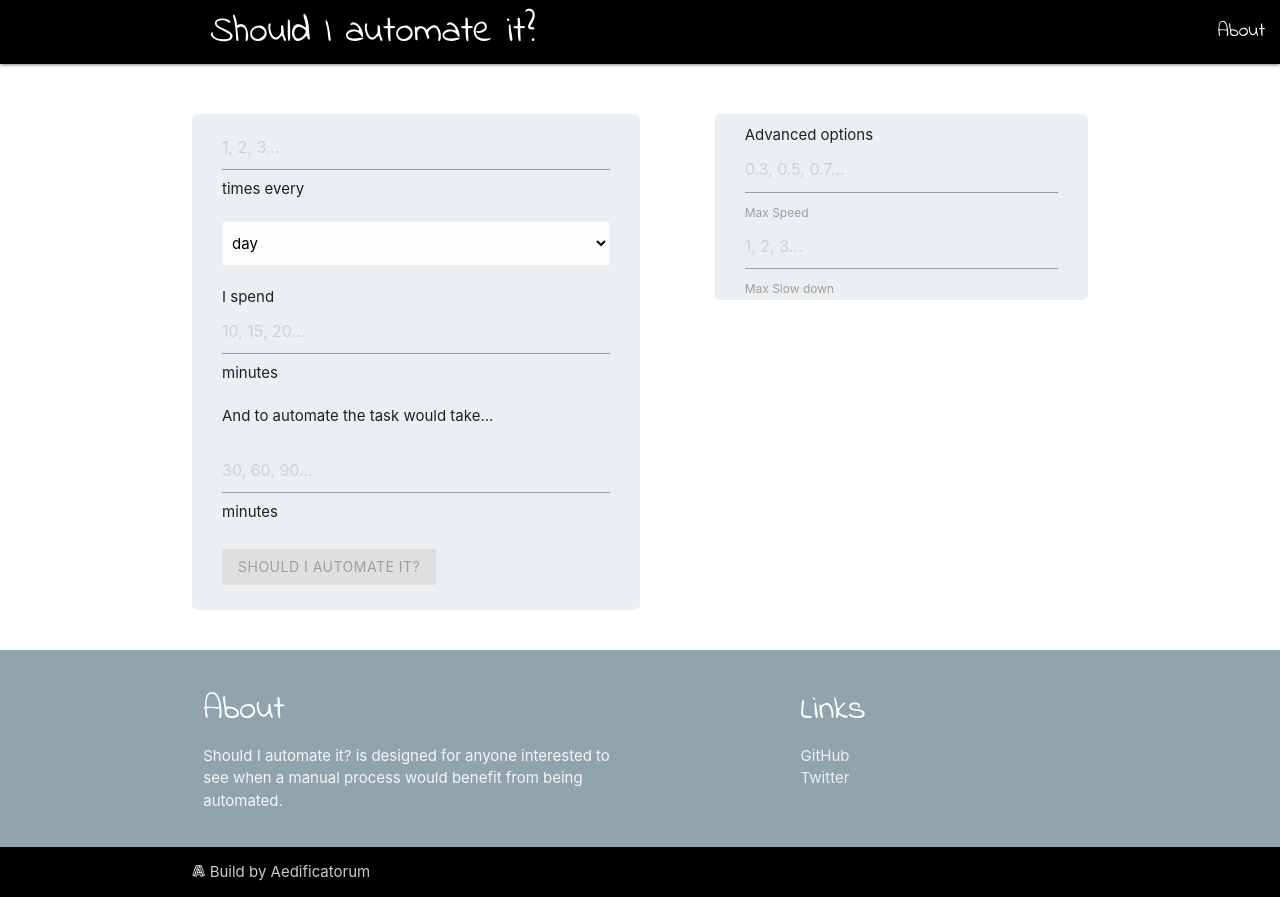
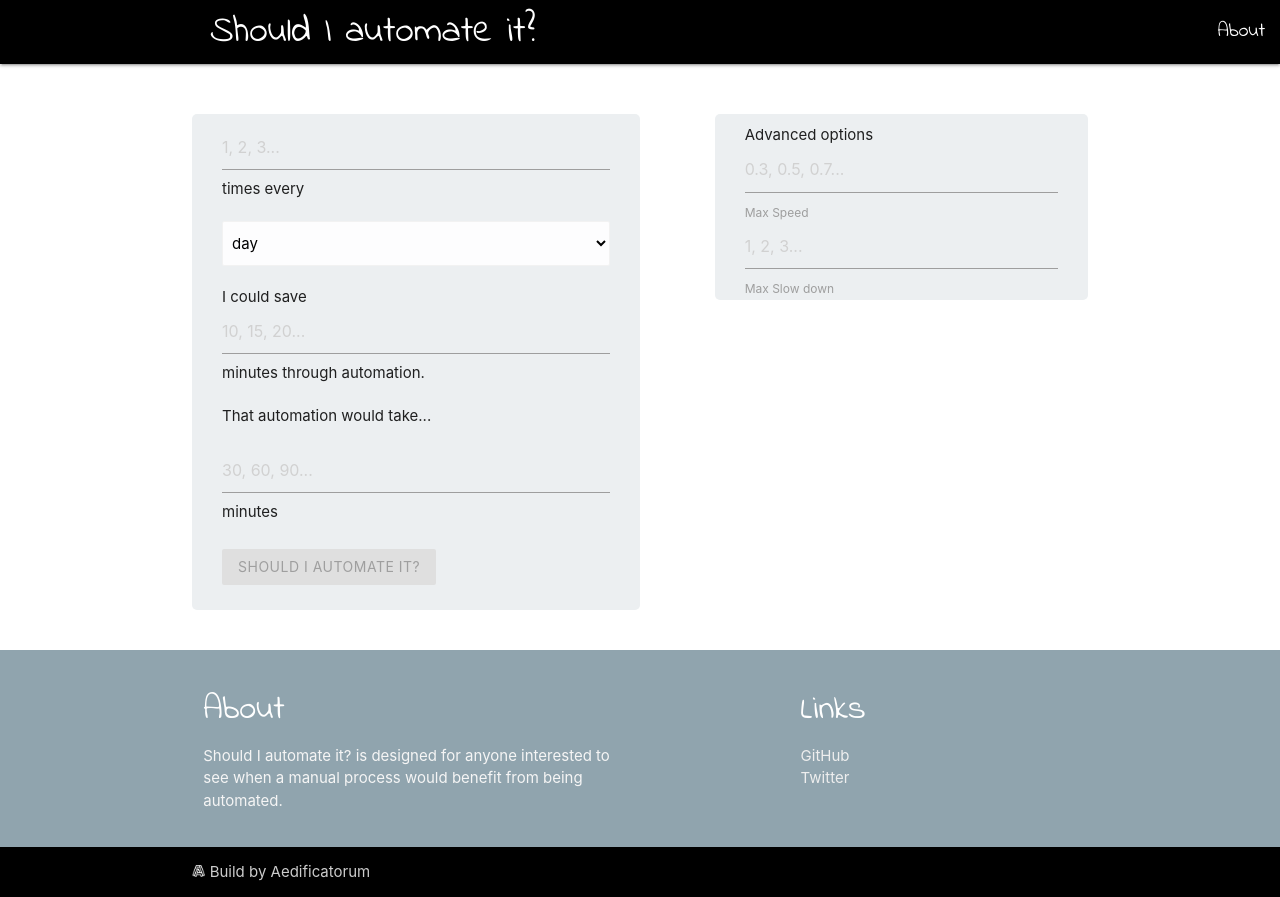
Before and after one commit to aedificatorum/shouldiautomateit, a React (Create React App) app: page / in a window 1280 px wide. Built offline with nearby package versions, Linux system fonts and the light colour scheme.

Commit message:
Reword automate to time saved

```diff
--- a/src/App.js
+++ b/src/App.js
@@ -74,7 +74,7 @@ class App extends Component {
                 placeholder="1, 2, 3..."
                 className="tooltipped"
                 data-position="left"
-                data-tooltip="Task's frequency"
+                data-tooltip="How often you do it"
                 onChange={this.handleChange}
               />
               <span>
@@ -94,23 +94,25 @@ class App extends Component {
                 <option value="2">Other Week</option>
                 <option value="1">Month</option>
               </select>
-              <span> I spend </span>
+              <span> I could save </span>
               <input
                 type="number"
                 id="duration"
                 className="tooltipped"
                 data-position="left"
-                data-tooltip="Task's duration"
+                data-tooltip="Time saved"
                 placeholder="10, 15, 20..."
                 onChange={this.handleChange}
               />
               <span>
                 {" "}
                 <Pluralize count={duration}>minute</Pluralize>
+                {" "}
+                through automation.
               </span>
 
               <div className="form-label">
-                And to automate the task would take...
+                That automation would take...
               </div>
               <input
                 type="number"
```
